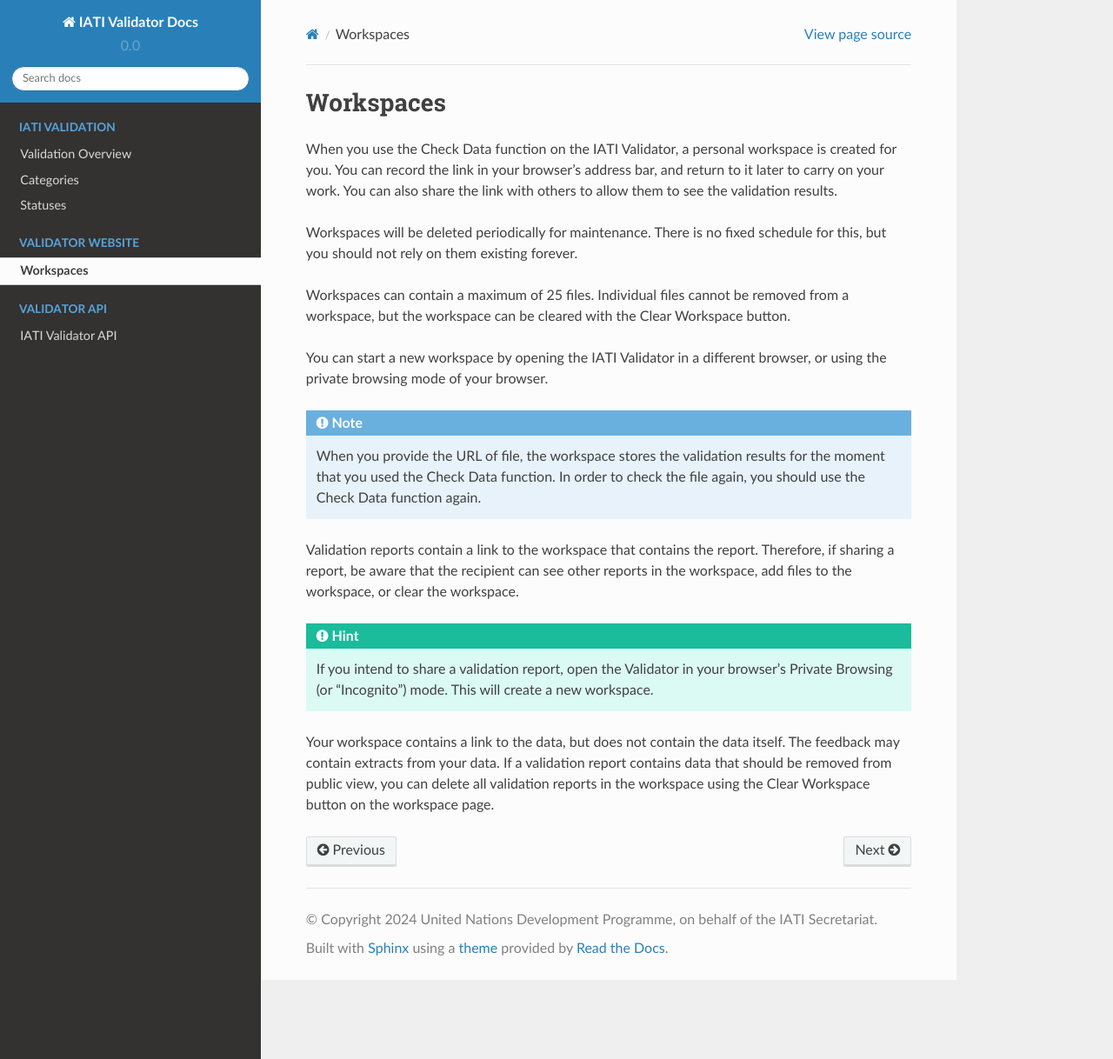
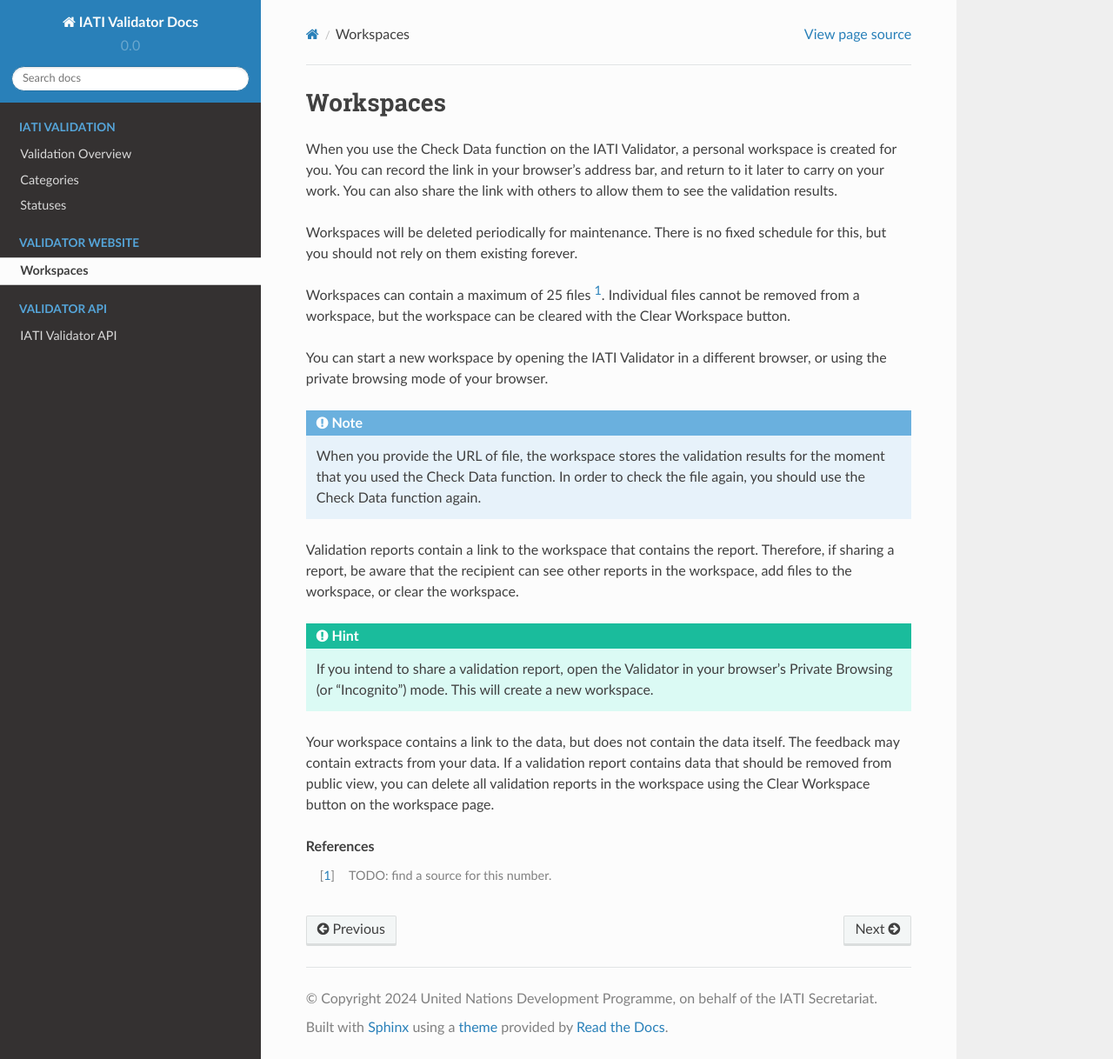
Before and after one commit to IATI/iati-validator-docs, a Sphinx documentation site: the page built from docs/workspaces.rst, in a window 1280 px wide and 1218 px high. Shown: the whole window at 87% size. Built offline with Sphinx 7.4.7 and the Read the Docs theme 2.0.0, drawn with Linux system fonts in a browser that asks for light colours.

Commit message:
More info on workspaces

```diff
--- a/docs/workspaces.rst
+++ b/docs/workspaces.rst
@@ -5,7 +5,7 @@ When you use the Check Data function on the IATI Validator, a personal workspace
 
 Workspaces will be deleted periodically for maintenance. There is no fixed schedule for this, but you should not rely on them existing forever.
 
-Workspaces can contain a maximum of 25 files. Individual files cannot be removed from a workspace, but the workspace can be cleared with the Clear Workspace button.
+Workspaces can contain a maximum of 25 files [1]_. Individual files cannot be removed from a workspace, but the workspace can be cleared with the Clear Workspace button.
 
 You can start a new workspace by opening the IATI Validator in a different browser, or using the private browsing mode of your browser.
 
@@ -18,3 +18,7 @@ Validation reports contain a link to the workspace that contains the report. The
     If you intend to share a validation report, open the Validator in your browser's Private Browsing (or "Incognito") mode. This will create a new workspace.
 
 Your workspace contains a link to the data, but does not contain the data itself. The feedback may contain extracts from your data. If a validation report contains data that should be removed from public view, you can delete all validation reports in the workspace using the Clear Workspace button on the workspace page.
+
+.. rubric:: References
+
+.. [1] TODO: find a source for this number.
```
